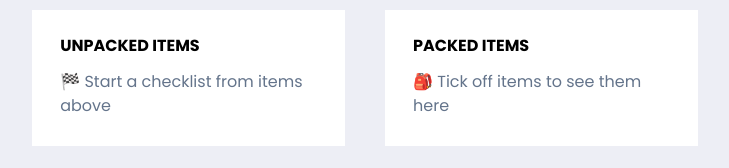
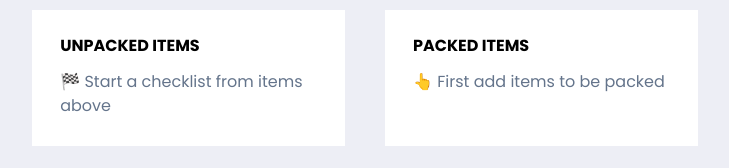
Before and after one commit to paulafffl/travel_packing_checklist, a React (Create React App) app: page / in a window 1280 px wide. Shown: the part 512-680 px from the top of the page, without its empty margins (275-1004 px from the left). Built offline with nearby package versions, Linux system fonts and the light colour scheme.

Commit message:
Add info to manifest and make initial message clearer

```diff
--- a/src/components/AddList.tsx
+++ b/src/components/AddList.tsx
@@ -12,7 +12,7 @@ const AddList = ({ list, name, listedState, listName = 'listName' }: ItemProps)
   const { addListAsObj } = useContext(ItemsContext);
   return (
     <button
-      className={'mt-3 flex-grow px-2 py-0.5 sm:mt-4'}
+      className={'mt-3 flex-grow px-1 py-0.5 sm:mt-4'}
       disabled={listedState}
       aria-label={`Add List for ${name}`}
       onClick={() => addListAsObj(list, listName)}
--- a/src/components/List.tsx
+++ b/src/components/List.tsx
@@ -27,17 +27,15 @@ const List = ({ title }: { title: string }) => {
     Object.values(listsObj).reduce((sum, list) => sum + list.length, 0);
 
   const displayMessage = () => {
-    let messageDisplayed = '';
     if (packed) {
-      messageDisplayed = '🎒 Tick off items to see them here';
+      return countItemsInTotal() > 0
+        ? '👜 Pack items to see them here'
+        : '👆 First add items to be packed';
+    } else {
+      return countItemsInTotal() > 0
+        ? '👜 All packed and ready to travel! 🙌'
+        : '🏁 Start a checklist from items above';
     }
-    if (!packed) {
-      messageDisplayed =
-        countItemsInTotal() > 0
-          ? '👜 All packed and ready to travel! 🙌'
-          : '🏁 Start a checklist from items above';
-    }
-    return messageDisplayed;
   };
 
   const displaySectionName = (listName: string) => {
```
Also changed, not shown: public/manifest.json.
